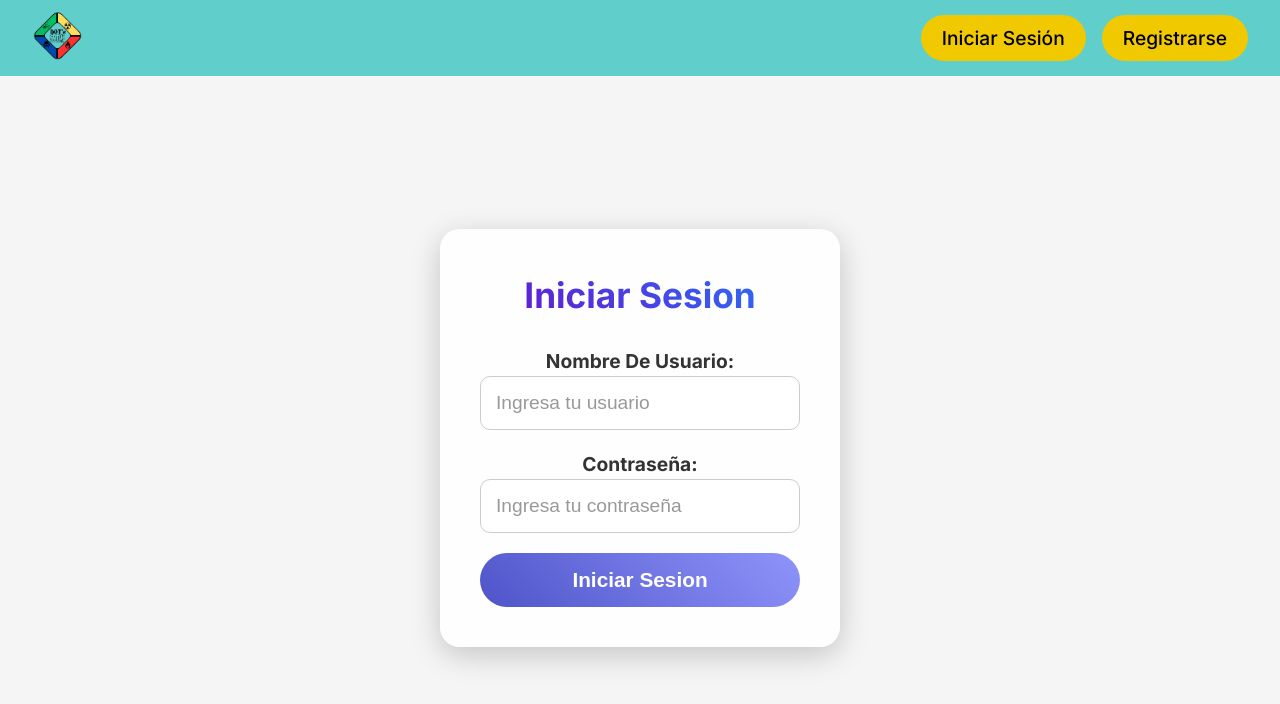
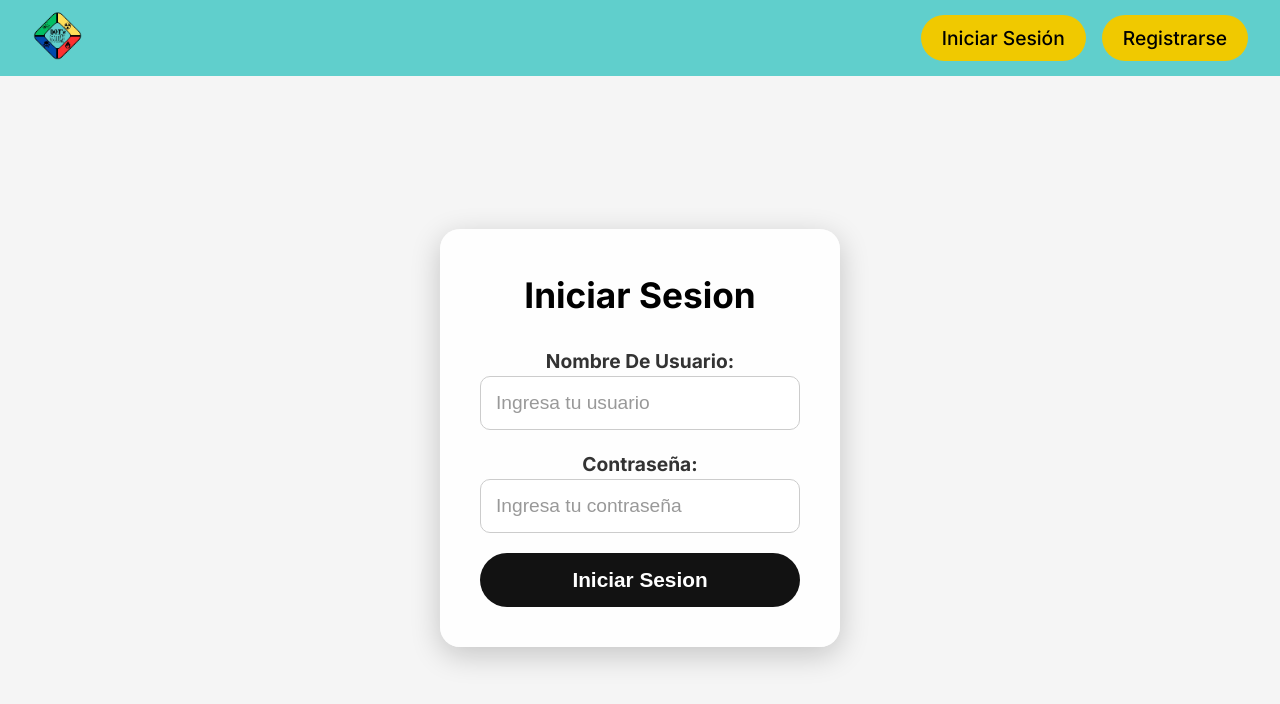
Before and after one commit to anglyh/dots-go, a React (Vite) app: page /login in a window 1280 px wide. Shown: the top 704 px of the page. Built offline with nearby package versions, Linux system fonts and the light colour scheme; a web font is replaced by a local one.

Commit message:
loginestilos

```diff
--- a/package.json
+++ b/package.json
@@ -10,6 +10,7 @@
     "preview": "vite preview"
   },
   "dependencies": {
+    "dots-go": "file:",
     "react": "^18.3.1",
     "react-dom": "^18.3.1",
     "react-router-dom": "^6.27.0",
--- a/src/components/auth/LoginForm/LoginForm.module.css
+++ b/src/components/auth/LoginForm/LoginForm.module.css
@@ -15,14 +15,12 @@
 }
 
 .formularioTitulo {
-    background: linear-gradient(45deg, #6a11cb, #2575fc);
-    -webkit-background-clip: text;
-    background-clip: text;
-    -webkit-text-fill-color: transparent;
+    color: black;
     margin-bottom: 25px;
     font-size: 2.2rem;
     font-weight: bold;
 }
+
 
 .formularioLabel {
     width: 100%;
@@ -50,11 +48,11 @@
 }
 
 .formularioBoton {
-    background: linear-gradient(45deg, #4e54c8, #8f94fb);
+    background-color: rgb(18, 18, 18);
     border: none;
     padding: 15px;
     border-radius: 30px;
-    color: white;
+    color: rgb(255, 255, 255);
     font-weight: bold;
     cursor: pointer;
     width: 100%;
@@ -62,6 +60,7 @@
     transition: opacity 0.3s ease;
 }
 
+
 .formularioBoton:hover {
     opacity: 0.9;
 }
--- a/src/components/auth/RegisterForm/RegisterForm.module.css
+++ b/src/components/auth/RegisterForm/RegisterForm.module.css
@@ -15,14 +15,12 @@
 }
 
 .tituloRegistro {
-    background: linear-gradient(45deg, #6a11cb, #2575fc);
-    -webkit-background-clip: text;
-    background-clip: text;
-    -webkit-text-fill-color: transparent;
+    color: black;
     margin-bottom: 25px;
     font-size: 2.2rem;
     font-weight: bold;
 }
+
 
 .labelRegistro {
     width: 100%;
@@ -50,7 +48,7 @@
 }
 
 .botonRegistro {
-    background: linear-gradient(45deg, #4e54c8, #8f94fb);
+    background-color: black;
     border: none;
     padding: 15px;
     border-radius: 30px;
@@ -63,6 +61,7 @@
 }
 
 
+
 .botonRegistro:hover {
     opacity: 0.9;
 }
--- a/src/pages/Game/Game.jsx
+++ b/src/pages/Game/Game.jsx
@@ -9,7 +9,7 @@ import Button from "../../components/common/Button/Button"
 export default function Game() {
   const COLORS = ["white", "red", "black", "yellow", "blue", "green", "orange"];
   const NUMBERS = [
-    1.1, 1.2, 1.3, 1.4, 1.5, 1.6, 2.1, 2.2, 2.3, 3, 4.1, 4.2, 4.3, 5.1, 5.2,
+    1, 2.1, 2.2, 2.3, 3, 4.1, 4.2, 4.3, 5.1, 5.2,
     6.1, 6.2, 7, 8, 9,
   ];
 
```
Also changed, not shown: 1 other file (tests, documents, lock files or other folders).
